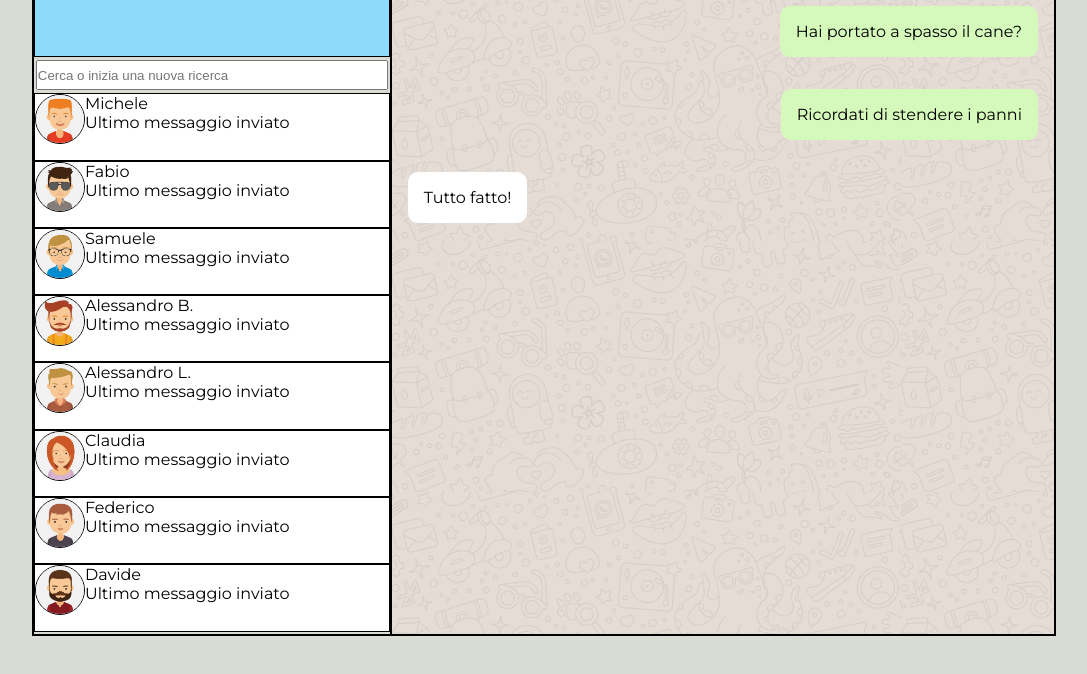
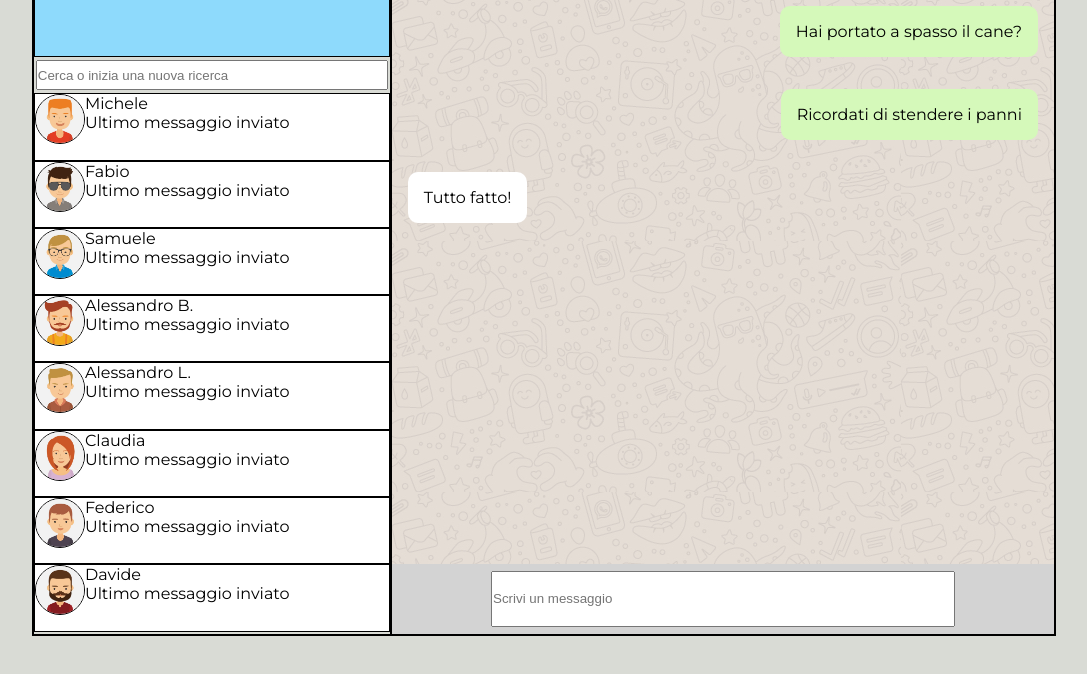
Before and after one commit to Omar-Codess/vue-boolzapp, a plain HTML site: page index.html in a window 1280 px wide. Shown: the part 124-798 px from the top of the page, without its empty margins (96-1183 px from the left). Drawn offline with nearby package versions, Linux system fonts and the light colour scheme.

Commit message:
aggiunta barra per inserire nuovo messaggio

```diff
--- a/css/style.css
+++ b/css/style.css
@@ -32,6 +32,9 @@ img{
     justify-content: center;
 }
 
+.p-relative{
+    position: relative;
+}
 /* COMMON */
 nav{
     height: 10%;
@@ -84,12 +87,11 @@ nav{
     display: flex;
 }
 
-input{
+#left-col-input{
     width: 99%;
     height: 30px;
     margin-top: .2rem;
     margin-bottom: .2rem;
-
 }
 
 /* RIGHT COL */
@@ -136,3 +138,18 @@ input{
 .message-row.received .message{
     background-color: white;
 }
+
+/* Footer right col */
+.new-message {
+    height: 70px;
+    width: 100%;
+    background-color: lightgray;
+    position: absolute;
+    bottom: 0;
+    right: 0;
+}
+
+#right-col-input{
+    height: 80%;
+    width: 70%;
+}
--- a/index.html
+++ b/index.html
@@ -49,7 +49,7 @@
 
                         <!-- Search bar -->
                         <div class="flex justify-center">
-                            <input type="text" placeholder="Cerca o inizia una nuova ricerca">
+                            <input id="left-col-input" type="text" placeholder="Cerca o inizia una nuova ricerca">
                         </div>
                         <!-- /Search bar -->
 
@@ -144,7 +144,7 @@
                                 <i class="fa-solid fa-ellipsis-vertical"></i>
                             </span>
                         </nav>
-                        <div class="chat-container">
+                        <div class="chat-container p-relative">
                             <div class="message-row sent">
                                 <div class="message">Hai portato a spasso il cane?</div>
                             </div>
@@ -154,6 +154,9 @@
                             <div class="message-row received">
                                 <div class="message">Tutto fatto!</div>
                             </div>
+                            <footer class="new-message flex justify-center align-center">
+                                <input id="right-col-input" type="text" placeholder="Scrivi un messaggio">
+                            </footer>
                         </div>
                     </div>
                 </div>
```
